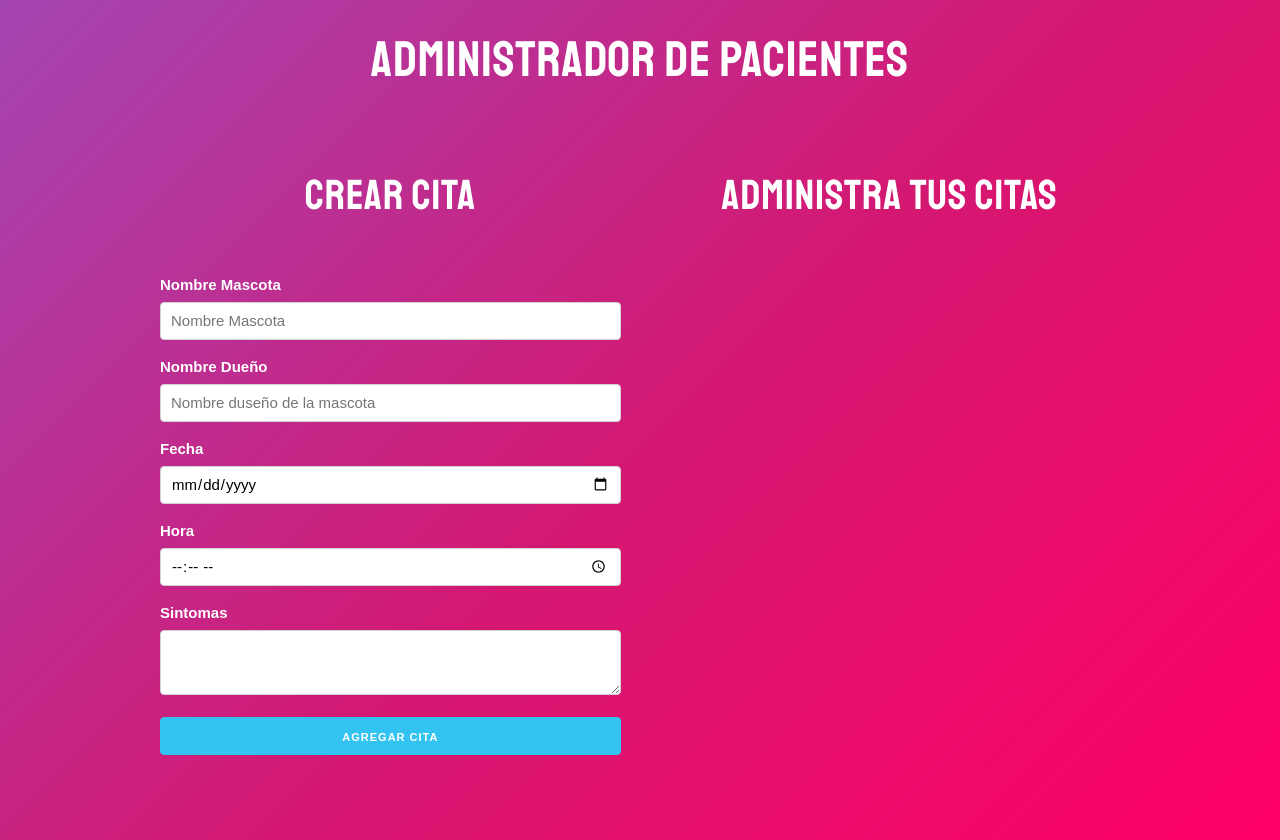
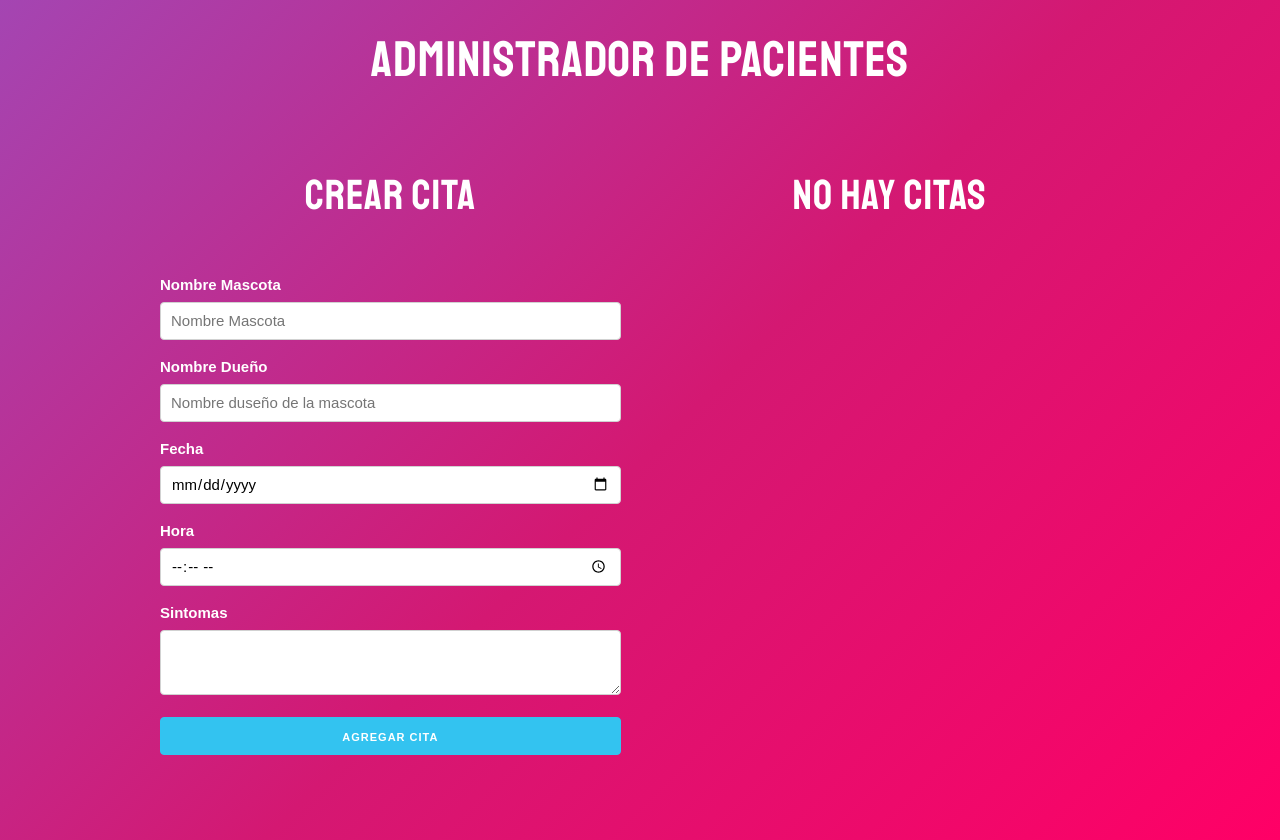
Before and after one commit to alejandrobecerraptor/administrador-pacientes, a React (Create React App) app: page / in a window 1280 px wide. Built offline with nearby package versions, Linux system fonts and the light colour scheme.

Commit message:
se agrega mensaje de validacion de si hay o no citas

```diff
--- a/src/App.js
+++ b/src/App.js
@@ -24,6 +24,9 @@
     guardarCitas(nuevasCitas);
   }
 
+  //mensaje condicional
+  const titulo = citas.length == 0 ? 'No hay Citas' : 'Administra tus Citas'
+
   return (
     <Fragment>
       <h1>Administrador de Pacientes</h1>
@@ -36,7 +39,7 @@
             />
           </div>
           <div className="one-half column">
-            <h2>Administra tus Citas</h2>
+            <h2>{titulo}</h2>
             {citas.map(cita => (
               <Cita
               key = {cita.id}
```
